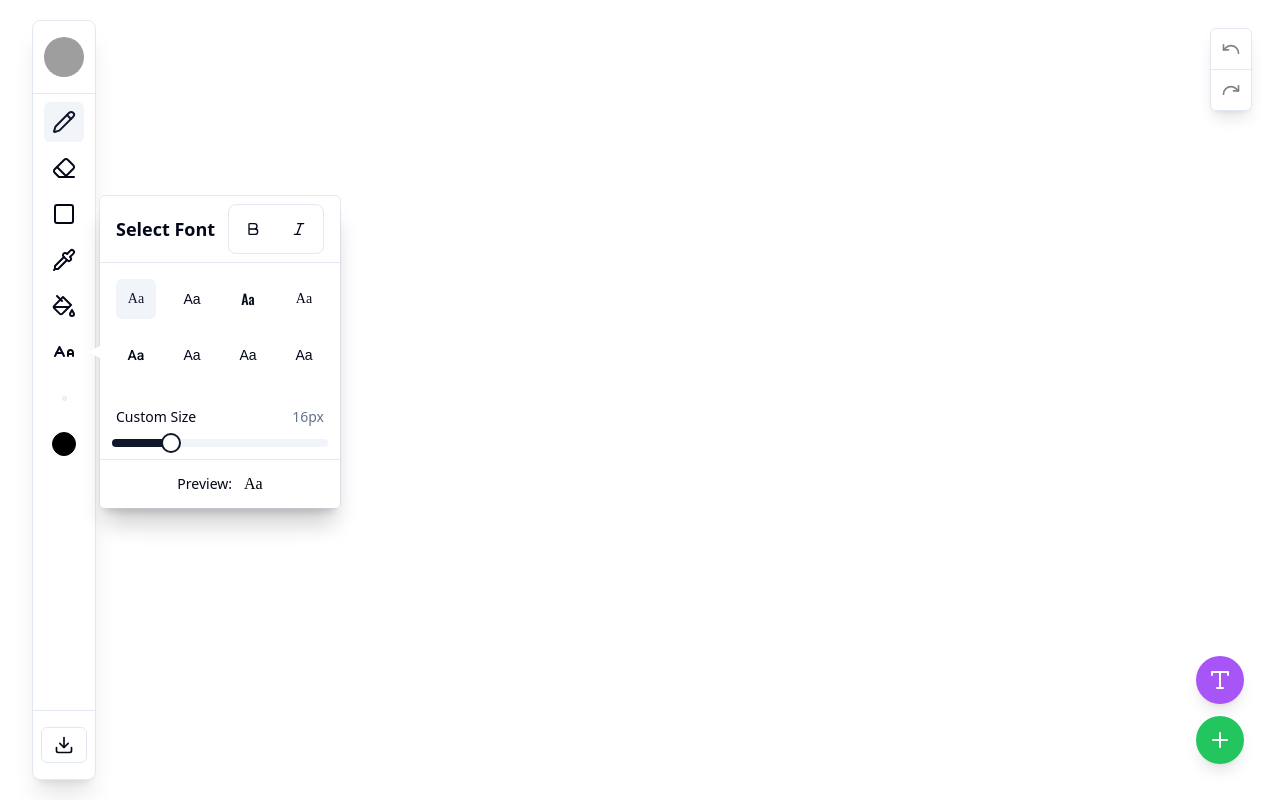
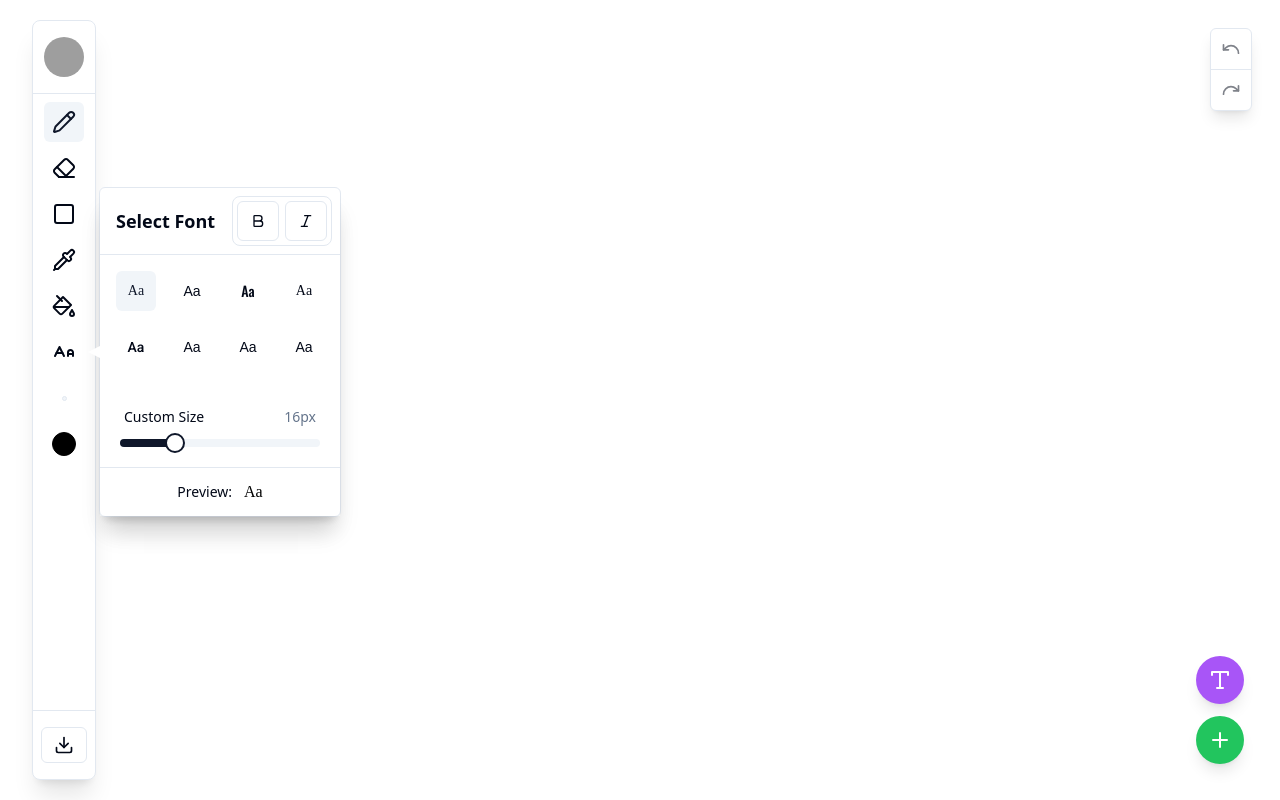
Before and after one commit to HasanYahya101/Artify-Vite, a React (Vite) app: page / in a window 1280 px wide. Both pictures are taken after a click on the button 64 px from the left and 352 px from the top of the page. Built offline with nearby package versions, Linux system fonts and the light colour scheme; grey boxes are pictures that could not be loaded; a web font is replaced by a local one.

Commit message:
refactor: Improve font selection UI in CanvasDrawingApp component

```diff
--- a/src/components/component/playground.jsx
+++ b/src/components/component/playground.jsx
@@ -818,9 +818,9 @@ const CanvasDrawingApp = () => {
                                         align="center" sideOffset={3}
                                     >
                                         <div className="flex flex-col h-full shadow-xl">
-                                            <div className="p-2 px-4 border-b">
+                                            <div className="p-2 border-b">
                                                 <div className="flex items-center justify-between">
-                                                    <h2 className="text-lg font-semibold">Select Font</h2>
+                                                    <h2 className="text-lg font-semibold pl-2">Select Font</h2>
                                                     {/* Toggle group for bold and italic */}
                                                     <div className="flex items-center space-x-1.5 p-1 border rounded-lg">
                                                         {/* Place this div at the end of the flex container */}
@@ -829,6 +829,7 @@ const CanvasDrawingApp = () => {
                                                                 aria-label="Toggle bold"
                                                                 onPressedChange={() => setBold(!bold)}
                                                                 pressed={bold}
+                                                                variant="outline"
                                                             >
                                                                 <Bold className="h-4 w-4" />
                                                             </Toggle>
@@ -836,6 +837,7 @@ const CanvasDrawingApp = () => {
                                                                 aria-label="Toggle italic"
                                                                 onPressedChange={() => setItalic(!italic)}
                                                                 pressed={italic}
+                                                                variant="outline"
                                                             >
                                                                 <Italic className="h-4 w-4" />
                                                             </Toggle>
@@ -983,7 +985,7 @@ const CanvasDrawingApp = () => {
                                             </div>
                                             {/*Slider for custom font size with preview*/}
                                             <div>
-                                                <div className="p-3">
+                                                <div className="p-5">
                                                     <div className="flex justify-between items-center mb-3 mx-1">
                                                         <span className="text-sm font-medium">Custom Size</span>
                                                         <span className="text-sm text-muted-foreground">{fontSize}px</span>
```
